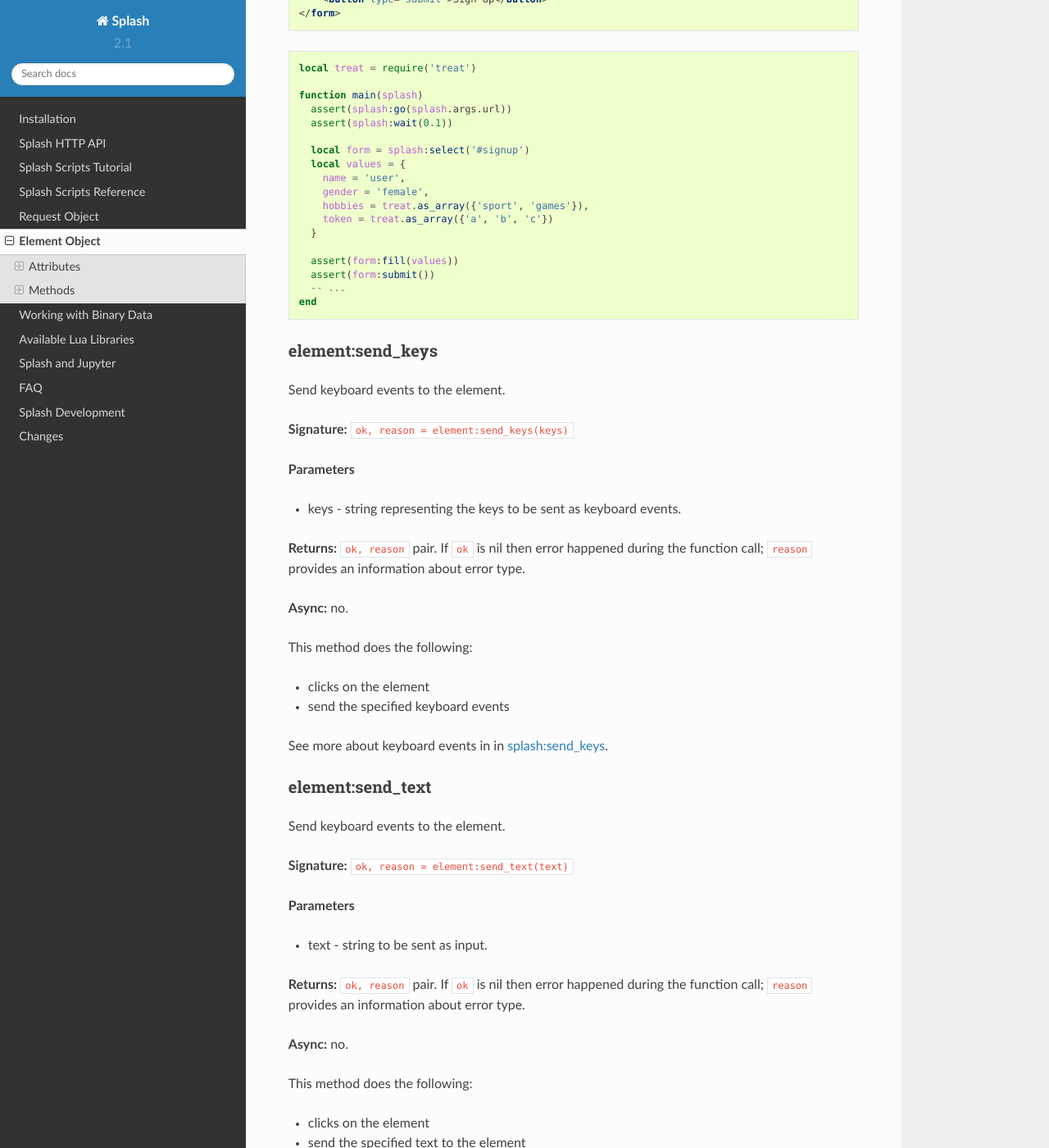
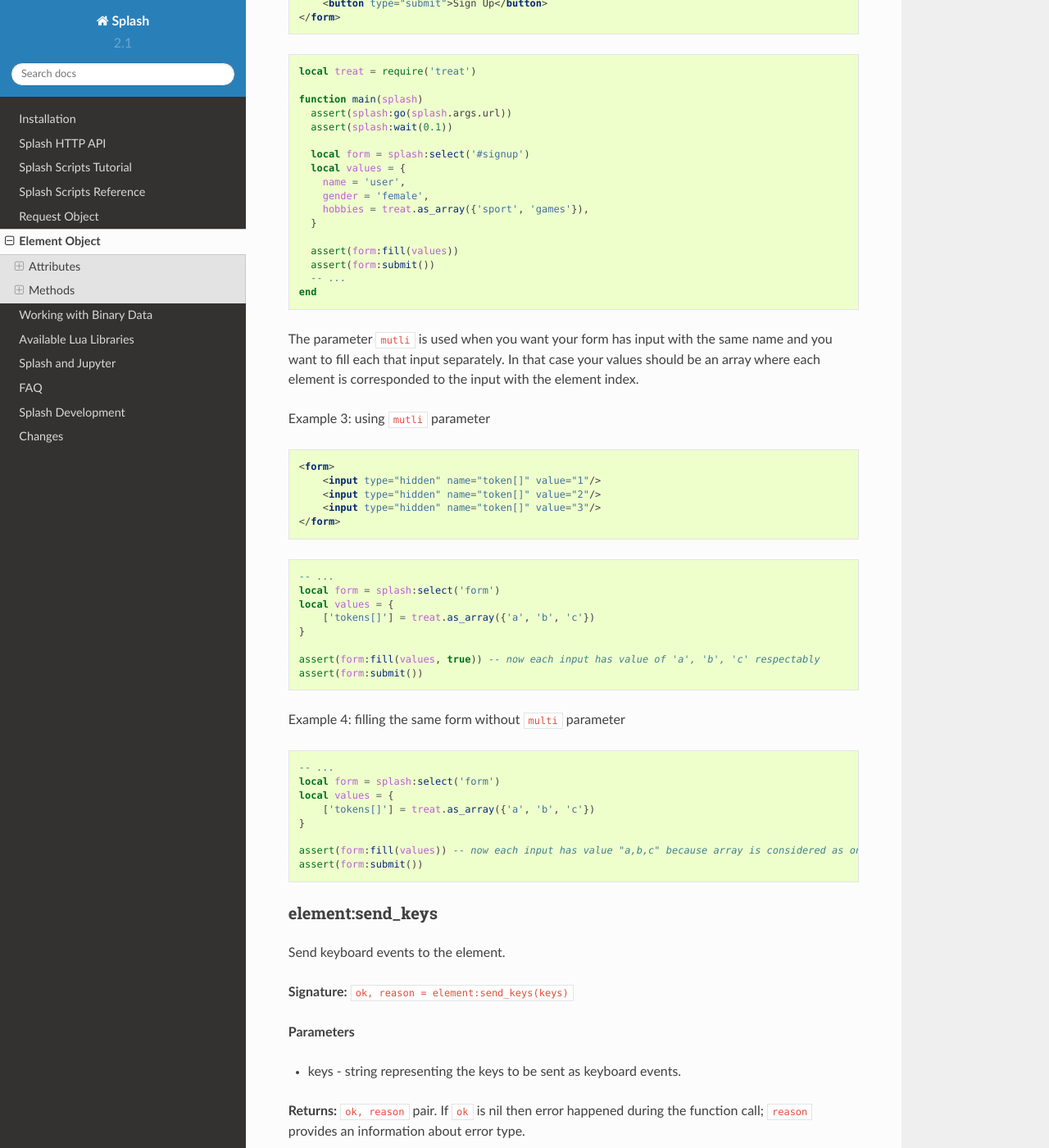
Before and after one commit to scrapinghub/splash, a Sphinx documentation site: the page built from docs/scripting-element-object.rst, in a window 1280 px wide and 1400 px high, scrolled down 13124 px. Shown: the whole window at 82% size. Built offline with Sphinx 7.4.7 and the Read the Docs theme 2.0.0, drawn with Linux system fonts in a browser that asks for light colours; pages that are not in the unit, such as notebooks, are missing from menus; some of the changed text lies outside the part shown.

Commit message:
add multi to element:fill()

```diff
--- a/docs/scripting-element-object.rst
+++ b/docs/scripting-element-object.rst
@@ -619,11 +619,13 @@
 
 Fill the form with the provided values
 
-**Signature:** ``ok, reason = element:fill(values)``
+**Signature:** ``ok, reason = element:fill(values, multi=false)``
 
 **Parameters:**
 
 * values - table with input names as keys and values as input values
+* multi - bool which indicates that the form has input with the same name and its values are
+stored in a table
 
 **Returns:** ``ok, reason`` pair. If ``ok`` is nil then error happened during the
 function call; ``reason`` provides an information about error type.
@@ -667,10 +669,6 @@
             <option value="games">Video Games</option>
         </select>
 
-        <input type="hidden" name="token[]" value="1"/>
-        <input type="hidden" name="token[]" value="2"/>
-        <input type="hidden" name="token[]" value="3"/>
-
         <button type="submit">Sign Up</button>
     </form>
 
@@ -696,6 +693,46 @@
       -- ...
     end
 
+
+The parameter ``mutli`` is used when you want your form has input with the same name and you
+want to fill each that input separately. In that case your values should be an array where each
+element is corresponded to the input with the element index.
+
+Example 3: using ``mutli`` parameter
+
+.. code-block:: html
+
+    <form>
+        <input type="hidden" name="token[]" value="1"/>
+        <input type="hidden" name="token[]" value="2"/>
+        <input type="hidden" name="token[]" value="3"/>
+    </form>
+
+
+.. code-block:: lua
+
+    -- ...
+    local form = splash:select('form')
+    local values = {
+        ['tokens[]'] = treat.as_array({'a', 'b', 'c'})
+    }
+
+    assert(form:fill(values, true)) -- now each input has value of 'a', 'b', 'c' respectably
+    assert(form:submit())
+
+
+Example 4: filling the same form without ``multi`` parameter
+
+.. code-block:: lua
+
+    -- ...
+    local form = splash:select('form')
+    local values = {
+        ['tokens[]'] = treat.as_array({'a', 'b', 'c'})
+    }
+
+    assert(form:fill(values)) -- now each input has value "a,b,c" because array is considered as one value
+    assert(form:submit())
 
 .. _splash-element-send-keys:
 
```
Also changed, not shown: other parts of docs/scripting-element-object.rst (+0 -1 lines), 4 other files.
